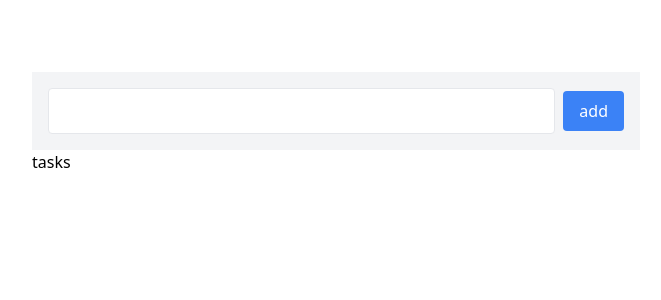
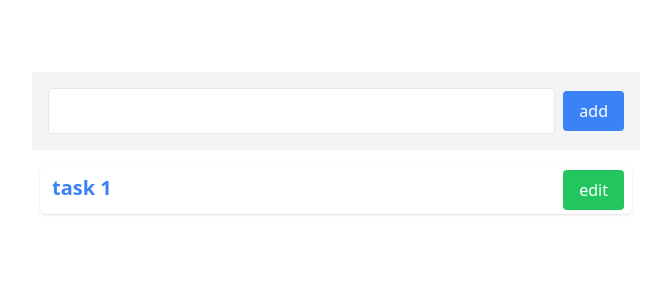
Before and after one commit to medmahmoudhdaya/todo, a React (Vite) app: page / in a window 1280 px wide. Shown: the top 300 px of the page, without its empty margins (304-965 px from the left). Built offline with nearby package versions, Linux system fonts and the light colour scheme.

Commit message:
finishing the Tasks component

```diff
--- a/src/Components/Tasks.tsx
+++ b/src/Components/Tasks.tsx
@@ -1,5 +1,10 @@
 export default function Tasks(){
     return (
-        <p>tasks</p>
+        <div className="w-full p-2 mt-2 flex flex-col gap-2 justify-center items-center">
+            <div className="w-full py-1 px-2 shadow rounded-md flex gap-2">
+                <p className="text-xl font-bold text-blue-500 p-1 flex-1">task 1</p>
+                <button className="py-2 px-4 bg-green-500 text-white rounded">edit</button>
+            </div>
+        </div>
     )
 }
```
